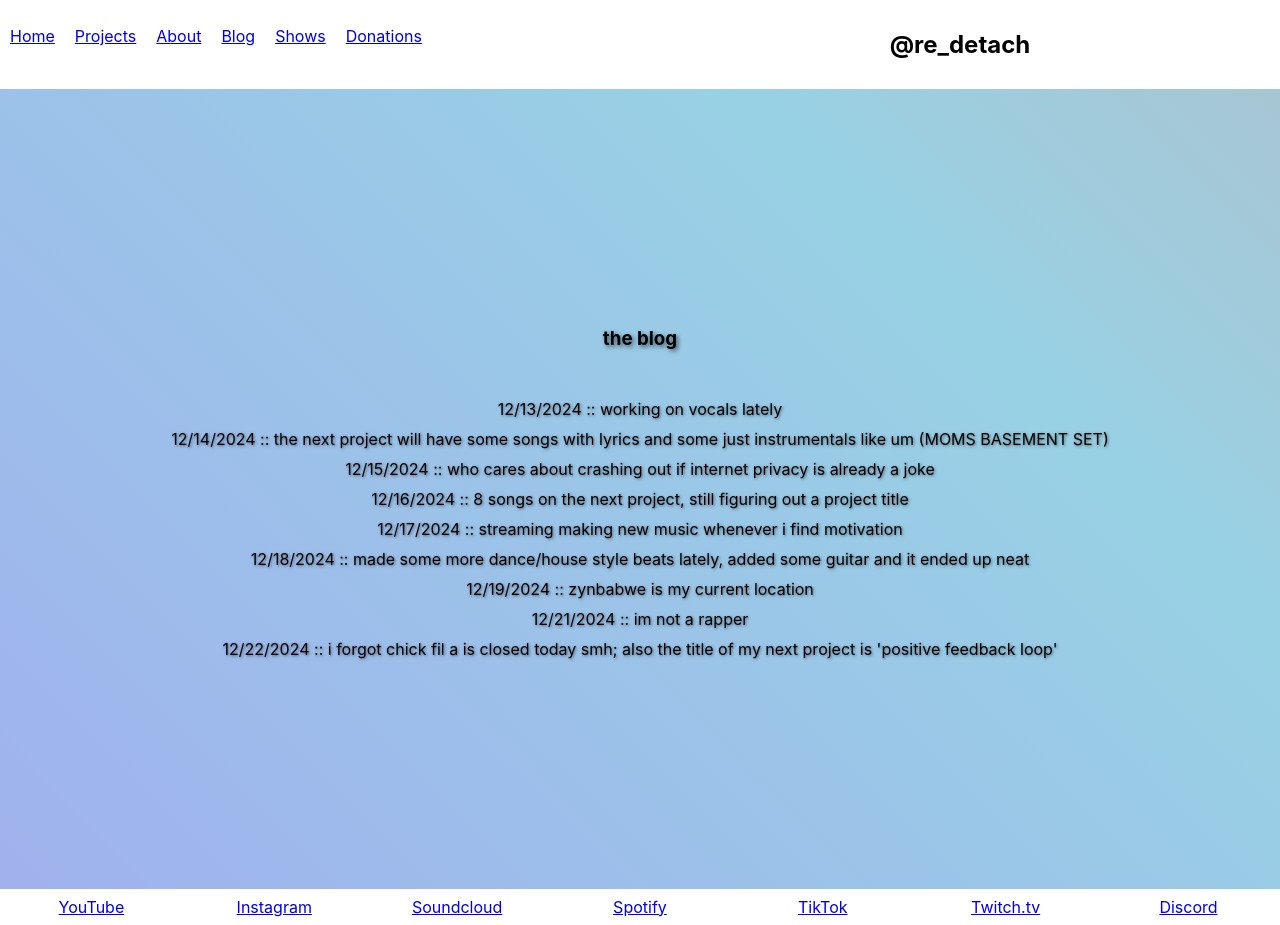
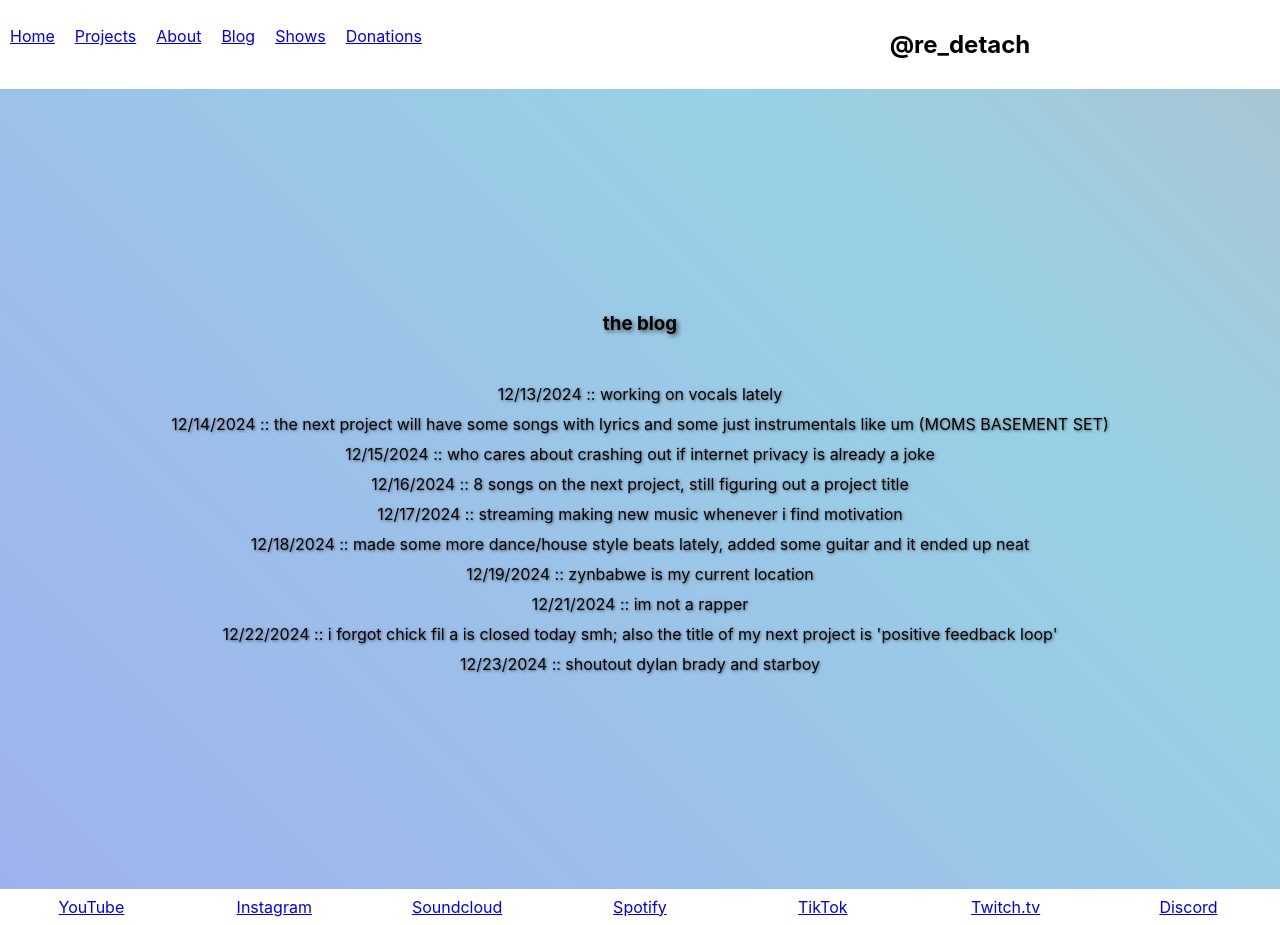
Before and after one commit to rolinmb/redetach-music, a React (Create React App) app: page /blog in a window 1280 px wide. Built offline with nearby package versions, Linux system fonts and the light colour scheme.

Commit message:
blog update

```diff
--- a/src/components/Blog.js
+++ b/src/components/Blog.js
@@ -17,6 +17,7 @@ const Blog = () => {
         <p>12/19/2024 :: zynbabwe is my current location</p>
         <p>12/21/2024 :: im not a rapper</p>
         <p>12/22/2024 :: i forgot chick fil a is closed today smh; also the title of my next project is 'positive feedback loop'</p>
+        <p>12/23/2024 :: shoutout dylan brady and starboy</p>
       </div>
     </div>
   );
```
